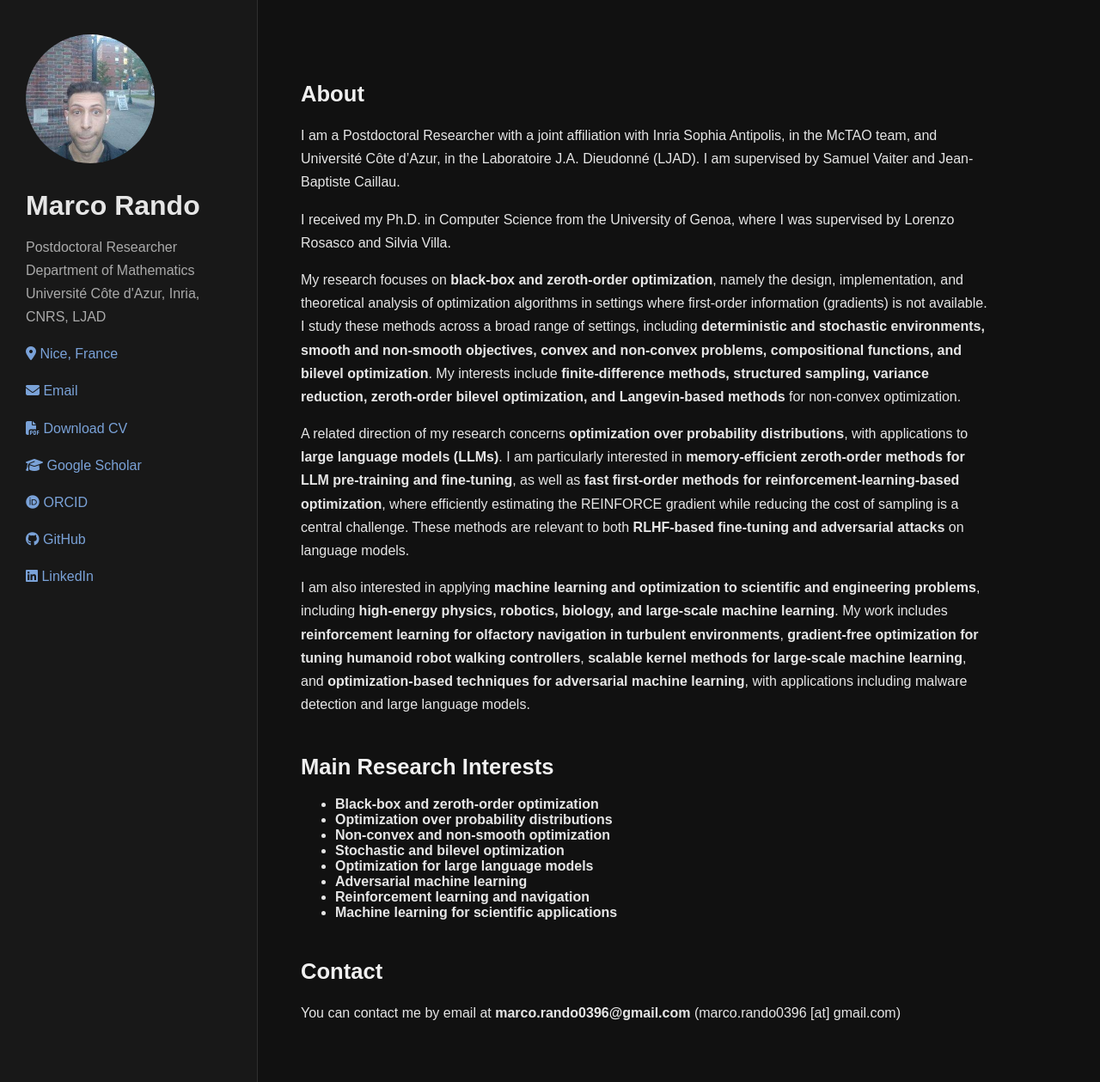
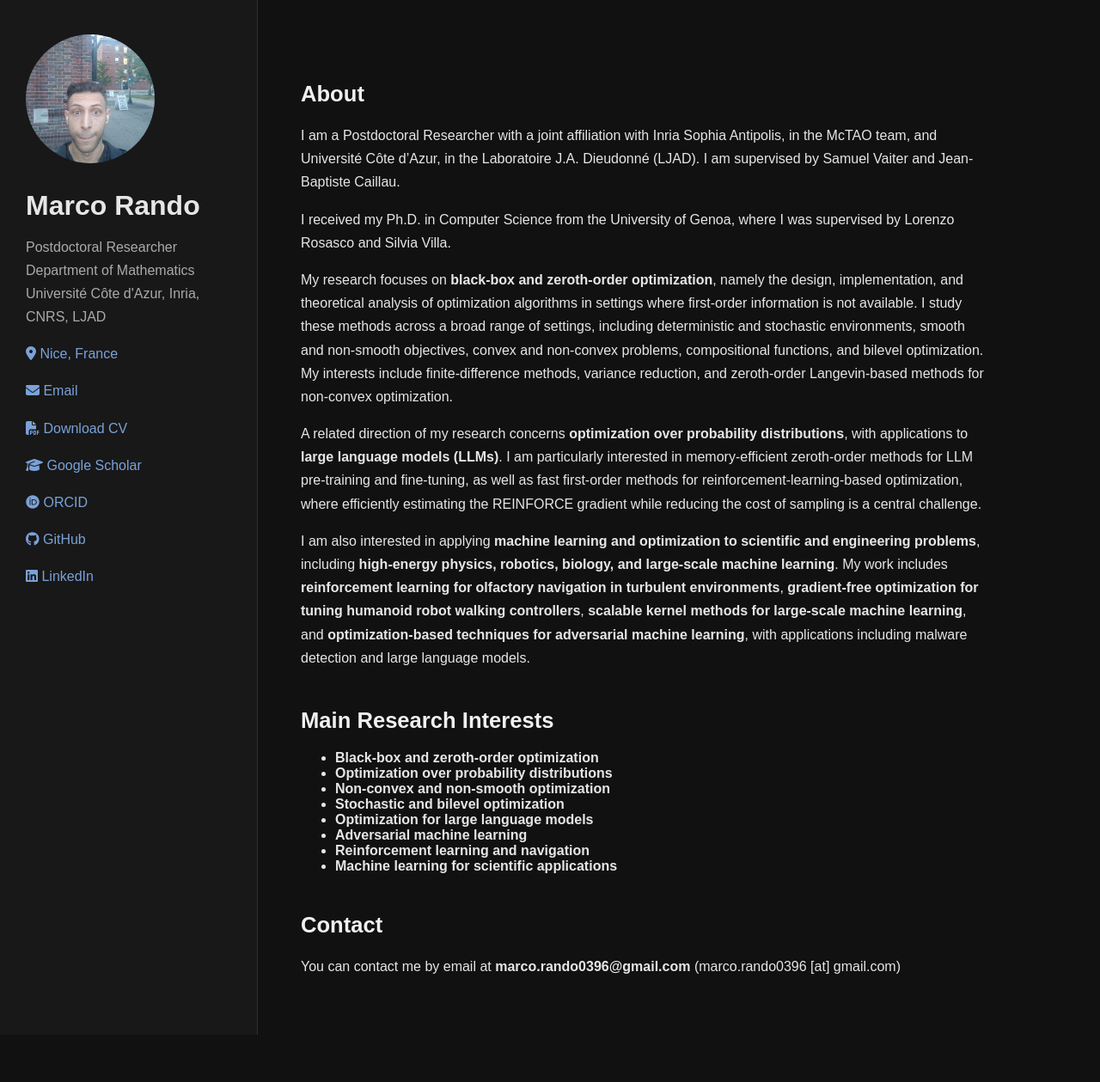
Before and after one commit to MarcoRando/MarcoRando, a Jekyll site: the page built from index.md, in a window 1280 px wide. Shown: the whole page at 86% size. Built offline with Jekyll 4.4.1, drawn with Linux system fonts in a browser that asks for light colours; after the commit the page ends 1204 px from its top, so only the background shows below that.

Commit message:
minor fix

```diff
--- a/index.md
+++ b/index.md
@@ -9,9 +9,9 @@ I am a Postdoctoral Researcher with a joint affiliation with Inria Sophia Antipo
 
 I received my Ph.D. in Computer Science from the University of Genoa, where I was supervised by Lorenzo Rosasco and Silvia Villa.
 
-My research focuses on **black-box and zeroth-order optimization**, namely the design, implementation, and theoretical analysis of optimization algorithms in settings where first-order information (gradients) is not available. I study these methods across a broad range of settings, including **deterministic and stochastic environments, smooth and non-smooth objectives, convex and non-convex problems, compositional functions, and bilevel optimization**. My interests include **finite-difference methods, structured sampling, variance reduction, zeroth-order bilevel optimization, and Langevin-based methods** for non-convex optimization.
+My research focuses on **black-box and zeroth-order optimization**, namely the design, implementation, and theoretical analysis of optimization algorithms in settings where first-order information is not available. I study these methods across a broad range of settings, including deterministic and stochastic environments, smooth and non-smooth objectives, convex and non-convex problems, compositional functions, and bilevel optimization. My interests include finite-difference methods, variance reduction, and zeroth-order Langevin-based methods for non-convex optimization.
 
-A related direction of my research concerns **optimization over probability distributions**, with applications to **large language models (LLMs)**. I am particularly interested in **memory-efficient zeroth-order methods for LLM pre-training and fine-tuning**, as well as **fast first-order methods for reinforcement-learning-based optimization**, where efficiently estimating the REINFORCE gradient while reducing the cost of sampling is a central challenge. These methods are relevant to both **RLHF-based fine-tuning and adversarial attacks** on language models.
+A related direction of my research concerns **optimization over probability distributions**, with applications to **large language models (LLMs)**. I am particularly interested in memory-efficient zeroth-order methods for LLM pre-training and fine-tuning, as well as fast first-order methods for reinforcement-learning-based optimization, where efficiently estimating the REINFORCE gradient while reducing the cost of sampling is a central challenge.
 
 I am also interested in applying **machine learning and optimization to scientific and engineering problems**, including **high-energy physics, robotics, biology, and large-scale machine learning**. My work includes **reinforcement learning for olfactory navigation in turbulent environments**, **gradient-free optimization for tuning humanoid robot walking controllers**, **scalable kernel methods for large-scale machine learning**, and **optimization-based techniques for adversarial machine learning**, with applications including malware detection and large language models.
 
```
